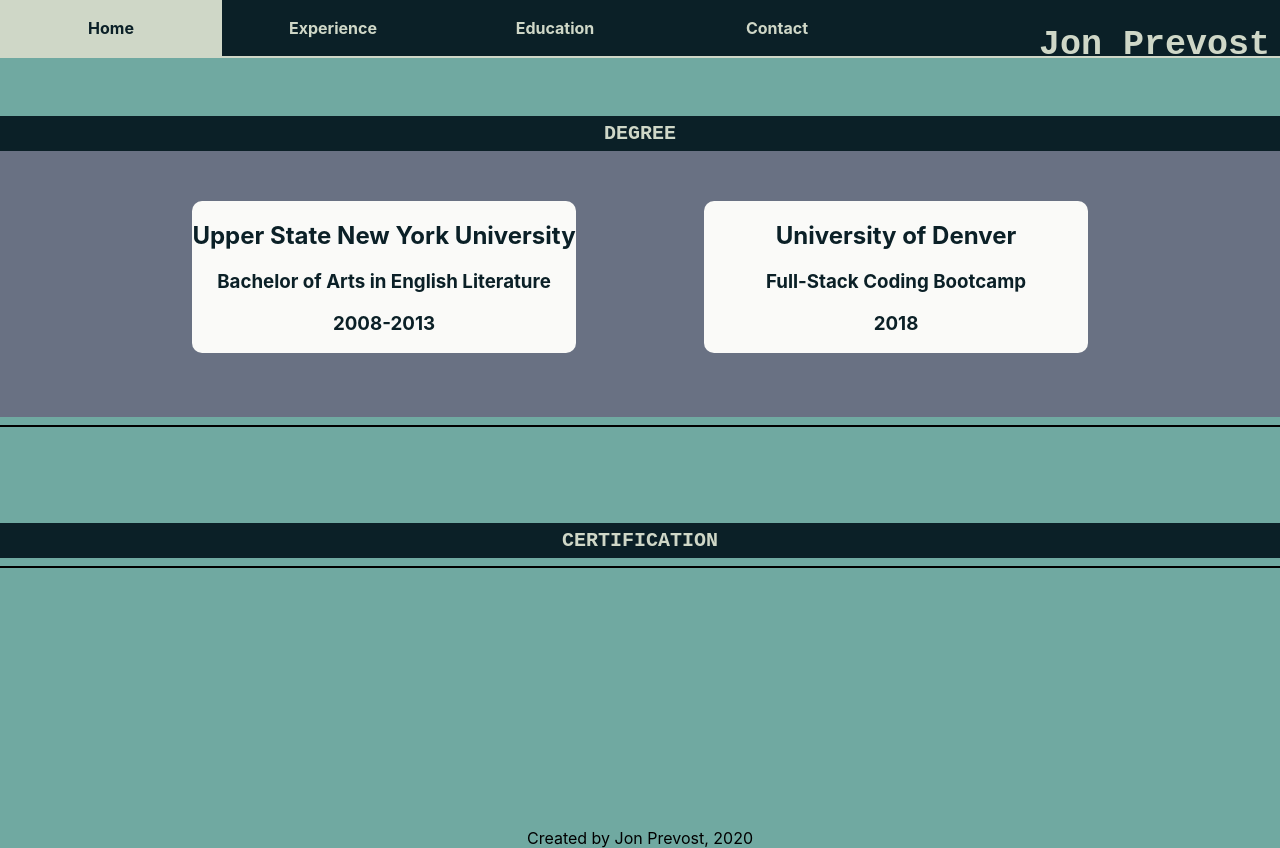
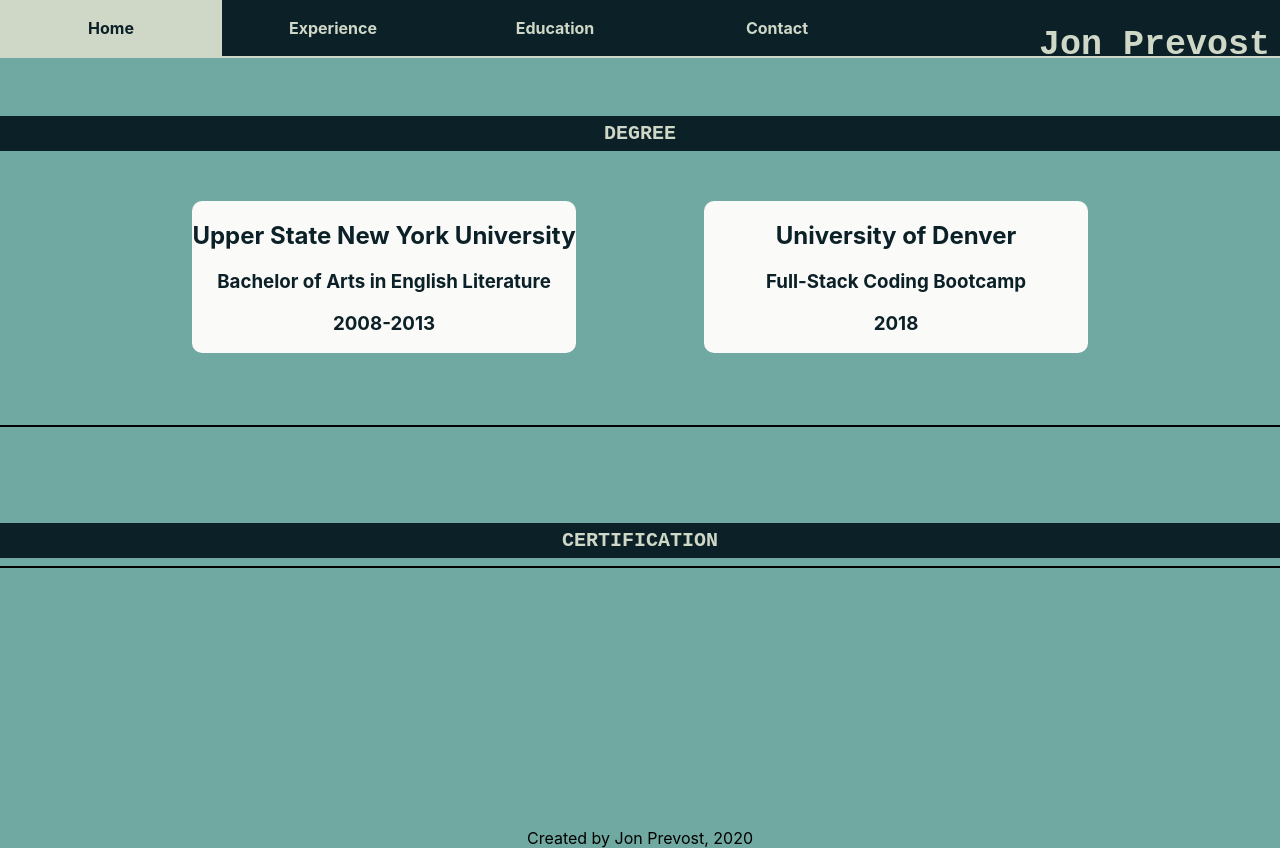
Before and after one commit to jprevost89/resume, a React (Create React App) app: page /education in a window 1280 px wide. Both pictures are taken after a click on the button "DEGREE". Built offline with nearby package versions, Linux system fonts and the light colour scheme.

Commit message:
removed styling

```diff
--- a/src/Components/CertificationComponent/CertificationComponent.js
+++ b/src/Components/CertificationComponent/CertificationComponent.js
@@ -4,7 +4,7 @@
 
 const CertificationComponent = () => {
     return (
-        <div style={{backgroundColor: "#697183"}}>
+        <div>
             {data.map((data, id) => {
                 return (
                     <div className="certification" id={id}>
--- a/src/Components/DegreeComponent/DegreeComponent.js
+++ b/src/Components/DegreeComponent/DegreeComponent.js
@@ -4,7 +4,7 @@
 
 const DegreeComponent = () => {
     return (
-        <div style={{backgroundColor: "#697183"}}>
+        <div>
             {data.map((data, id) => {
                 return (
                     <div className="degree" id={id}>
```
